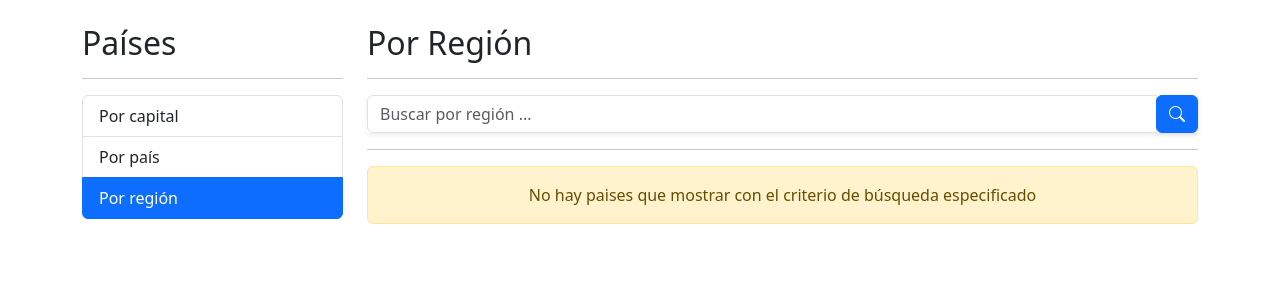
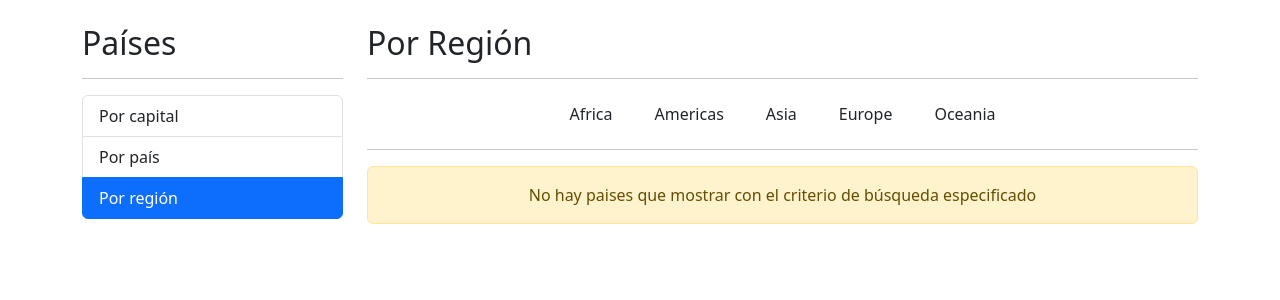
Before and after one commit to ferpaz/04-countryApp, an Angular app: page /countries/by-capital in a window 1280 px wide. Both pictures are taken after a click on the button "Por región". Shown: the top 300 px of the page. Built offline with nearby package versions, Linux system fonts and the light colour scheme.

Commit message:
Pagina por Región: se cambio la busqueda textual por botones ya que solo hay 5 regiones

```diff
--- a/src/app/countries/pages/by-region-page/by-region-page.component.html
+++ b/src/app/countries/pages/by-region-page/by-region-page.component.html
@@ -2,12 +2,13 @@
 <hr>
 
 <div class="row">
-  <div class="col">
-    <shared-searchbox
-      placeholder="Buscar por región ..."
-      (onDebounce)="searchByRegion($event)"
-      (onSearch)="searchByRegion($event)"
-    ></shared-searchbox>
+  <div class="col text-center">
+    <button *ngFor="let region of regions"
+            class="btn mx-2"
+            [ngClass]="{ 'btn-outline-primary': selectedRegion === region }"
+            (click)="onRegionSelected(region)">
+      {{ region }}
+    </button>
   </div>
 </div>
 
--- a/src/app/countries/pages/by-region-page/by-region-page.component.ts
+++ b/src/app/countries/pages/by-region-page/by-region-page.component.ts
@@ -2,6 +2,9 @@
 
 import { CountriesService } from '../../services/countries.service';
 import { Country } from '../../interfaces/country';
+
+// una especie de ENUM de valores strings
+type Region = 'Africa' | 'Americas' | 'Asia' | 'Europe' | 'Oceania';
 
 @Component({
   selector: 'countries-by-region-page',
@@ -10,17 +13,22 @@
 })
 export class ByRegionPageComponent {
 
-  public isLoading : boolean = false;
+  public isLoading: boolean = false;
 
-  public countries : Country[] = [];
+  public countries: Country[] = [];
 
-  constructor(private countriesService: CountriesService) {}
+  public regions: Region[] = ['Africa', 'Americas', 'Asia', 'Europe', 'Oceania'];
 
-  public searchByRegion(criteria: string): void {
+  public selectedRegion?: Region;
+
+  constructor(private countriesService: CountriesService) { }
+
+  public onRegionSelected(region: Region): void {
+    this.selectedRegion = region;
     this.isLoading = true;
 
-    this.countriesService.searchByRegion(criteria)
-      .subscribe( {
+    this.countriesService.searchByRegion(region)
+      .subscribe({
         next: data => {
           this.countries = data;
           this.isLoading = false;
```
